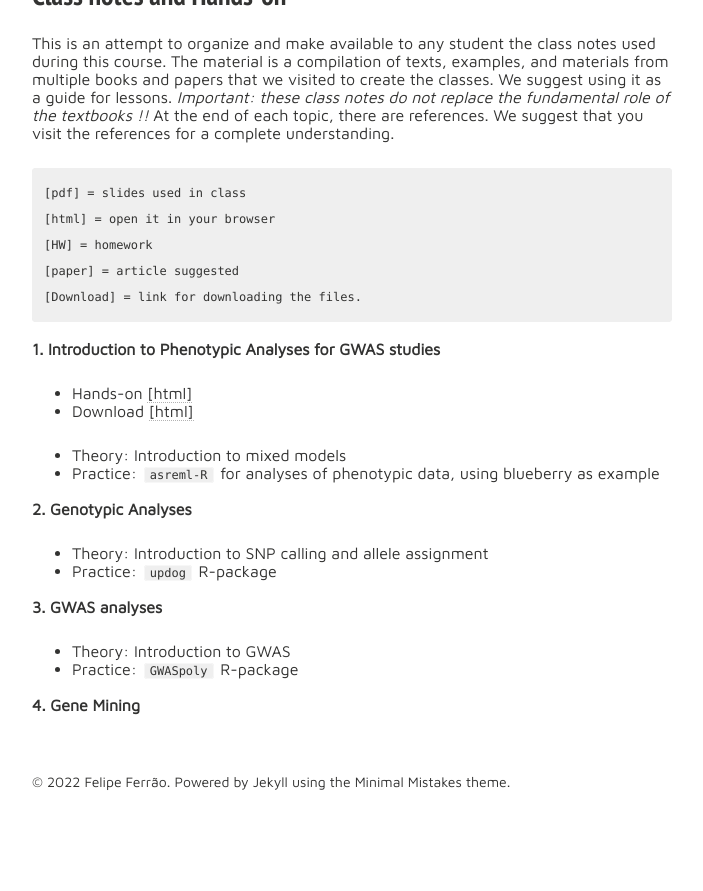
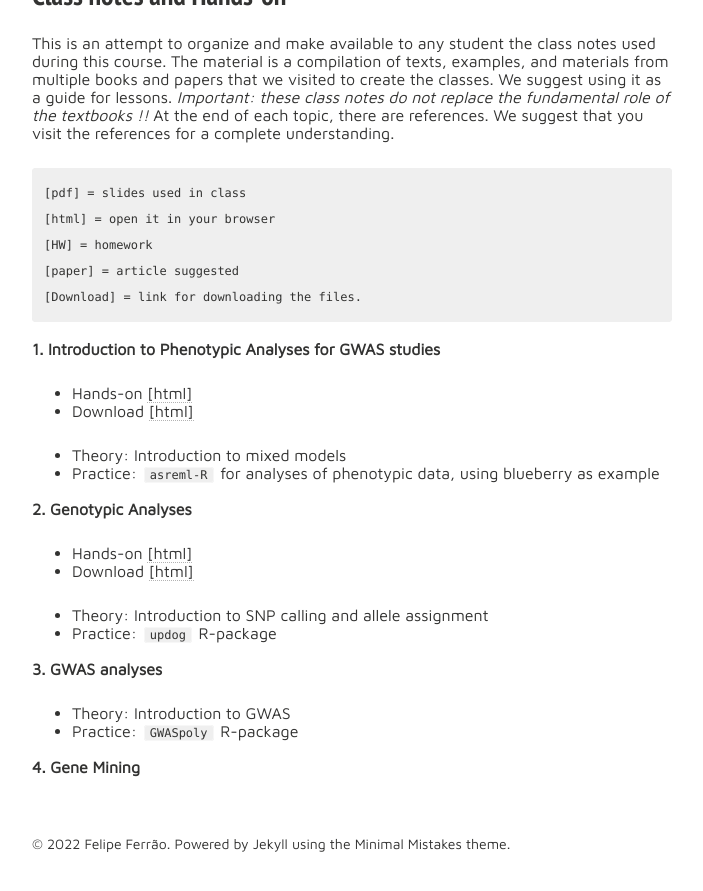
Before and after one commit to lfelipe-ferrao/lfelipe-ferrao.github.io, a Jekyll site: the page built from class/GWAS/index.md, in a window 1280 px wide and 900 px high, scrolled down 2000 px. Shown: the top 891 px of the window, without its empty margins (288-991 px from the left). Built offline with Jekyll 4.4.1, drawn with Linux system fonts in a browser that asks for light colours; nearby versions of some CDN libraries; our own code applies the rules of GitHub Pages for plain Markdown files; before the commit the page ends 2838 px from its top, so only the background shows below that.

Commit message:
Update index.md

```diff
--- a/class/GWAS/index.md
+++ b/class/GWAS/index.md
@@ -53,6 +53,9 @@ This is an attempt to organize and make available to any student the class notes
 
 **2. Genotypic Analyses**
 
+- Hands-on [[html]](https://htmlpreview.github.io/?https://github.com/lfelipe-ferrao/lfelipe-ferrao.github.io/blob/master/class/GWAS/2.Genomics.html)
+- Download [[html]](https://minhaskamal.github.io/DownGit/#/home?url=https://github.com/lfelipe-ferrao/lfelipe-ferrao.github.io/blob/master/class/GWAS/2.Genomics.html)
+
 - Theory: Introduction to SNP calling and allele assignment
 - Practice: `updog` R-package
 
```
